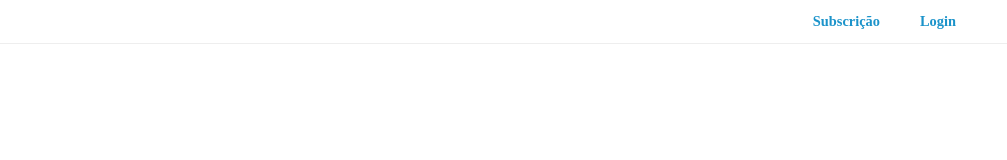
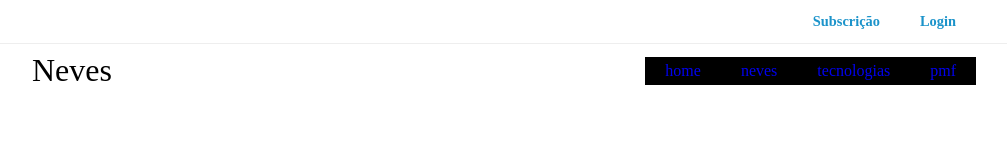
Before and after one commit to nevesantonio-pilale/Portifolio, a plain HTML site: page index.html in a window 1280 px wide. Shown: the whole page, without its empty margins (136-1143 px from the left). Drawn offline with Linux system fonts and the light colour scheme.

Commit message:
menu-bar do header

```diff
--- a/estilos/style.css
+++ b/estilos/style.css
@@ -7,6 +7,10 @@
 	font-size:100%;
 }
 
+
+:root {
+	--azul = #1B93CA;
+}
 .header {
 	width:100%;
 	display:block;
@@ -24,7 +28,7 @@
 	padding:8px;
 }
 
-.header .top-bar .conteiner ul {
+.top-bar .conteiner ul {
 	list-style:none;
 	display:flex;
 	flex-wrap:wrap;
@@ -33,7 +37,7 @@
 	cursor:pointer;
 }
 
-.header .top-bar .conteiner ul li a {
+.top-bar .conteiner ul li a {
 	padding: 5px 20px;
 	display:block;
 	color:#1B93CA;
@@ -44,6 +48,44 @@
 }
 
 
-.header .top-bar .conteiner ul li a:hover {
+.top-bar .conteiner ul li a:hover {
 	color:#999;
 }
+
+/* estilização de menu bar */
+.menu-bar {
+	display:block;
+}
+
+.menu-bar .conteiner {
+	display:flex;
+	align-items:center;
+	justify-content:space-between;
+	flex-wrap:wrap;
+
+}
+
+.menu-bar .conteiner figure figcaption {
+	background-color:#fff;
+	font-size:2rem;
+	cursor:pointer;
+	color: var(--azul);
+	font-transform:capitalize;
+}
+
+.menu-bar .conteiner nav ul {
+	background-color:black;
+	list-style:none;
+	display:flex;
+	align-items:center;
+	justify-content:space-between;
+	flex-wrap:wrap;
+}
+
+
+
+.menu-bar .conteiner nav ul li a {
+	text-decoration:none;
+	display:block;
+	padding:5px 20px;
+}
--- a/index.html
+++ b/index.html
@@ -18,6 +18,23 @@
 					</ul>
 				</div>
 			</div>
+
+			<div class="menu-bar">
+				<div class="conteiner">
+					<figure>
+						<figcaption title="neves">Neves</figcaption>
+					</figure>
+
+					<nav>
+						<ul>
+							<li><a href="#"> home </a></li>
+							<li><a href="#"> neves </a></li>
+							<li><a href="#"> tecnologias </a></li>
+							<li><a href="#"> pmf </a></li>
+						</ul>
+					</nav>
+				</div>
+			</div>
 		</header>
 
 		<main></main>
```
